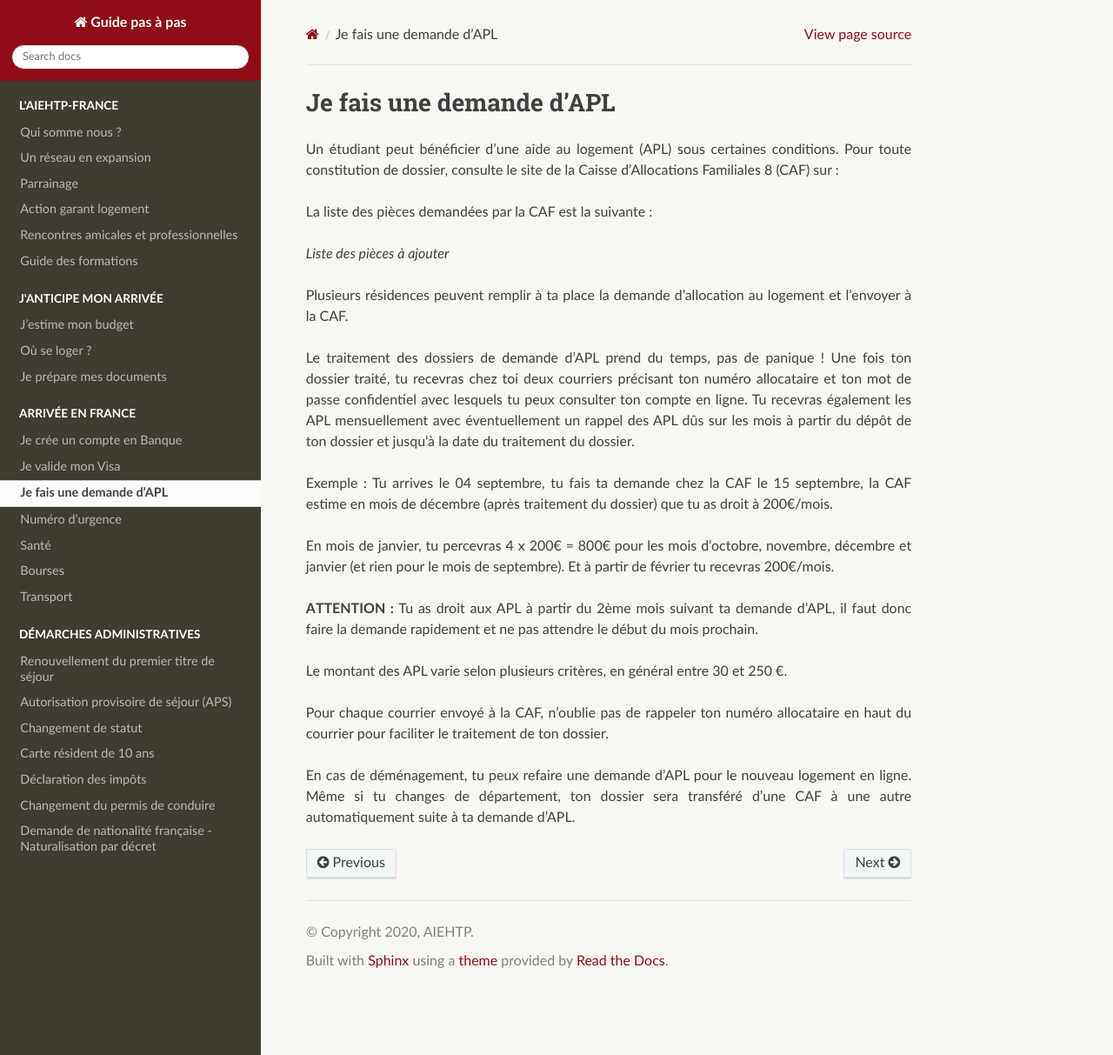
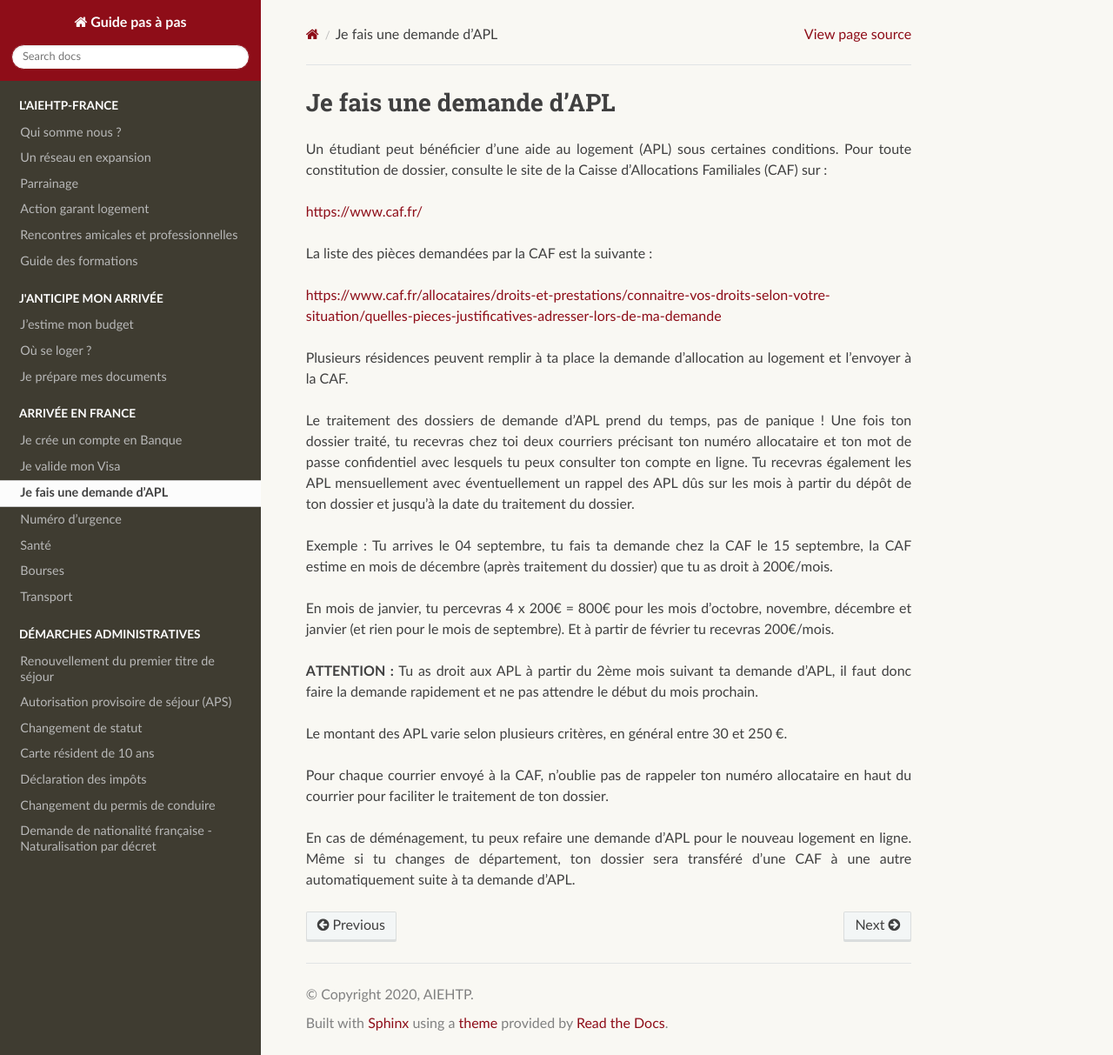
Before and after one commit to hamzakabbaj/guideaiehtp, a Sphinx documentation site: the page built from docs/source/arrivee/apl.rst, in a window 1280 px wide and 1213 px high. Shown: the whole window at 87% size. Built offline with Sphinx 7.4.7 and the Read the Docs theme 2.0.0, drawn with Linux system fonts in a browser that asks for light colours.

Commit message:
Update apl.rst

```diff
--- a/docs/source/arrivee/apl.rst
+++ b/docs/source/arrivee/apl.rst
@@ -2,11 +2,13 @@
 Je fais une demande d’APL
 =========================
 
-Un étudiant peut bénéficier d’une aide au logement (APL) sous certaines conditions. Pour toute constitution de dossier, consulte le site de la Caisse d’Allocations Familiales 8 (CAF) sur :
+Un étudiant peut bénéficier d’une aide au logement (APL) sous certaines conditions. Pour toute constitution de dossier, consulte le site de la Caisse d’Allocations Familiales (CAF) sur :
+
+https://www.caf.fr/
 
 La liste des pièces demandées par la CAF est la suivante :
 
-*Liste des pièces à ajouter*
+https://www.caf.fr/allocataires/droits-et-prestations/connaitre-vos-droits-selon-votre-situation/quelles-pieces-justificatives-adresser-lors-de-ma-demande
 
 Plusieurs résidences peuvent remplir à ta place la demande d’allocation au logement et l’envoyer à la CAF.
 
```
